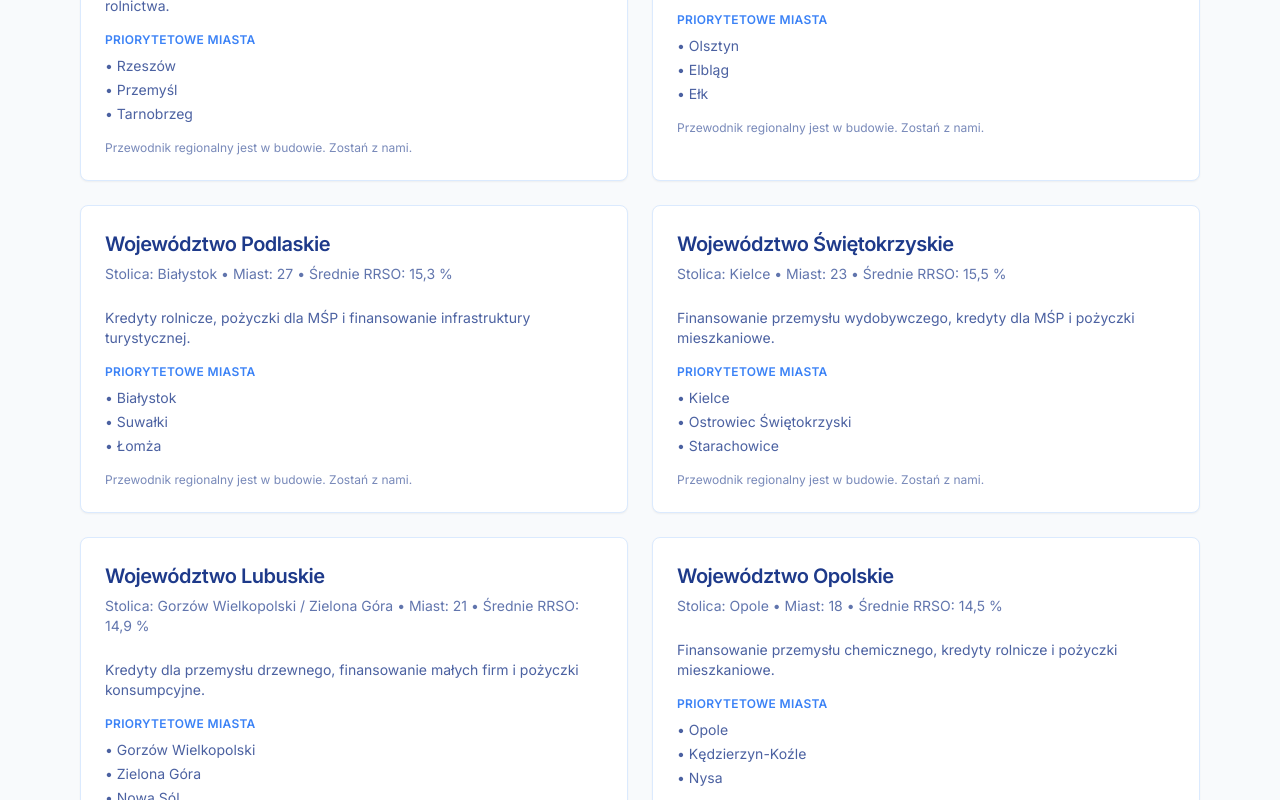
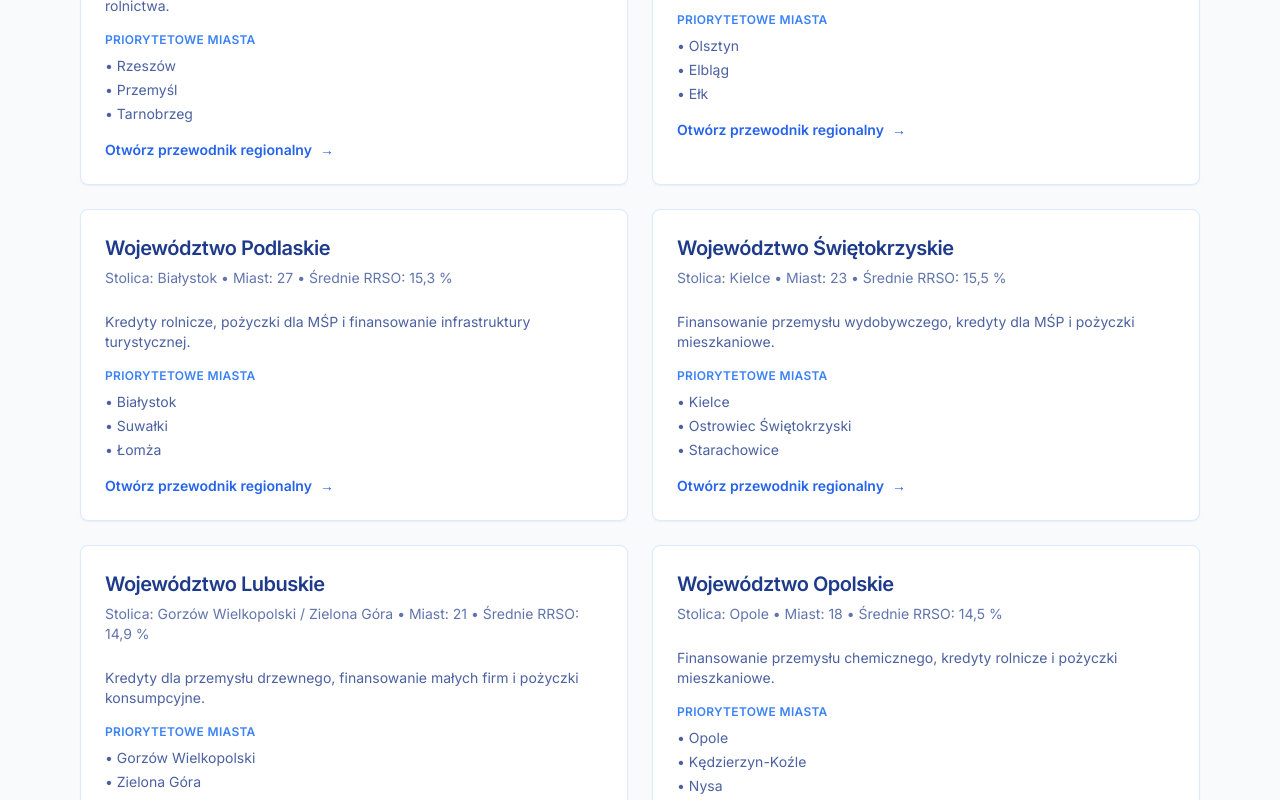
Before and after one commit to maloniai/USA-pujcky, a Next.js app in the folder loan-ai-portal/: page /pl in a window 1280 px wide. Shown: the part 3160-3960 px from the top of the page. Built offline with nearby package versions, Linux system fonts and the light colour scheme; no server answers; a web font is replaced by a local one.

Commit message:
Update Poland hub to show all 16 implemented regions as accessible
Co-authored-by: malonitest <15632934+malonitest@users.noreply.github.com>

```diff
--- a/loan-ai-portal/src/app/pl/page.tsx
+++ b/loan-ai-portal/src/app/pl/page.tsx
@@ -75,7 +75,7 @@ const faq = [
   },
 ]
 
-const publishedRegionSlugs = new Set(['mazowieckie', 'slaskie', 'wielkopolskie', 'malopolskie', 'dolnoslaskie', 'pomorskie', 'lodzkie', 'lubelskie', 'zachodniopomorskie', 'kujawsko-pomorskie'])
+const publishedRegionSlugs = new Set(['mazowieckie', 'slaskie', 'wielkopolskie', 'malopolskie', 'dolnoslaskie', 'pomorskie', 'lodzkie', 'lubelskie', 'zachodniopomorskie', 'kujawsko-pomorskie', 'podkarpackie', 'warminsko-mazurskie', 'swietokrzyskie', 'podlaskie', 'lubuskie', 'opolskie'])
 
 export default function PolandHubPage() {
   return (
```
